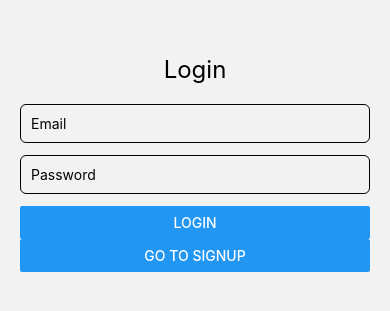
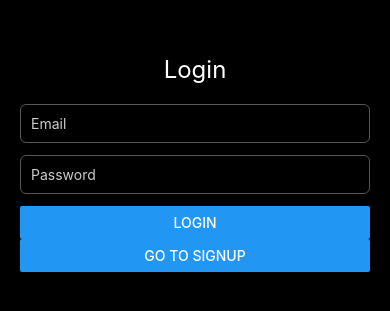
Before and after one commit to TUDublinBlanchBusinessIT/project-04arben-1, a React Native app: screen /Login in a window 390 px wide. Shown: the part 259-570 px from the top of the page. Built offline with nearby package versions, Linux system fonts and the light colour scheme.

Commit message:
Customised the backgrounds for every screen including login/signup. Did some more tweaks about the visibility of the words on the screen

```diff
--- a/screens/HomeScreen.js
+++ b/screens/HomeScreen.js
@@ -1,9 +1,18 @@
-import { View, Text } from 'react-native';
+import { View, Text, StyleSheet } from "react-native";
 
 export default function HomeScreen() {
   return (
-    <View>
+    <View style={styles.container}>
       <Text>Home Screen</Text>
     </View>
   );
 }
+
+const styles = StyleSheet.create({
+  container: {
+    flex: 1,
+    backgroundColor: "#26297dff",
+    justifyContent: "center",
+    alignItems: "center",
+  },
+});
--- a/screens/LoginScreen.js
+++ b/screens/LoginScreen.js
@@ -1,4 +1,3 @@
-
 import { View, Text, TextInput, Button, Alert, StyleSheet } from "react-native";
 import { useState } from "react";
 import { signInWithEmailAndPassword } from "firebase/auth";
@@ -11,7 +10,7 @@ export default function LoginScreen({ navigation }) {
   const handleLogin = () => {
     signInWithEmailAndPassword(auth, email, password)
       .then(() => {
-        // navigate to main app
+
         navigation.replace("MainApp");
       })
       .catch((error) => {
@@ -24,12 +23,14 @@ export default function LoginScreen({ navigation }) {
       <Text style={styles.title}>Login</Text>
       <TextInput
         placeholder="Email"
+        placeholderTextColor="#ccc"
         style={styles.input}
         value={email}
         onChangeText={setEmail}
       />
       <TextInput
         placeholder="Password"
+        placeholderTextColor="#ccc"
         style={styles.input}
         secureTextEntry
         value={password}
@@ -45,7 +46,24 @@ export default function LoginScreen({ navigation }) {
 }
 
 const styles = StyleSheet.create({
-  container: { flex: 1, justifyContent: "center", padding: 20 },
-  title: { fontSize: 24, marginBottom: 20, textAlign: "center" },
-  input: { borderWidth: 1, marginBottom: 12, padding: 10, borderRadius: 6 },
+  container: {
+    flex: 1,
+    justifyContent: "center",
+    padding: 20,
+    backgroundColor: "#000",
+  },
+  title: {
+    fontSize: 24,
+    marginBottom: 20,
+    textAlign: "center",
+    color: "#fff",
+  },
+  input: {
+    borderWidth: 1,
+    marginBottom: 12,
+    padding: 10,
+    borderRadius: 6,
+    borderColor: "#555",
+    color: "#fff",
+  },
 });
--- a/screens/MoviesScreen.js
+++ b/screens/MoviesScreen.js
@@ -1,9 +1,18 @@
-import { View, Text } from 'react-native';
+import { View, Text, StyleSheet } from "react-native";
 
 export default function MoviesScreen() {
   return (
-    <View>
+    <View style={styles.container}>
       <Text>Movies Screen</Text>
     </View>
   );
 }
+
+const styles = StyleSheet.create({
+  container: {
+    flex: 1,
+    backgroundColor: "#ecf0f1",
+    justifyContent: "center",
+    alignItems: "center",
+  },
+});
--- a/screens/ProfileScreen.js
+++ b/screens/ProfileScreen.js
@@ -1,9 +1,18 @@
-import { View, Text } from 'react-native';
+import { View, Text, StyleSheet } from "react-native";
 
 export default function ProfileScreen() {
   return (
-    <View>
-      <Text></Text>
+    <View style={styles.container}>
+      <Text>Profile Screen</Text>
     </View>
   );
 }
+
+const styles = StyleSheet.create({
+  container: {
+    flex: 1,
+    backgroundColor: "#ecf0f1",
+    justifyContent: "center",
+    alignItems: "center",
+  },
+});
--- a/screens/RewardsScreen.js
+++ b/screens/RewardsScreen.js
@@ -1,9 +1,18 @@
-import { View, Text } from 'react-native';
+import { View, Text, StyleSheet } from "react-native";
 
 export default function RewardsScreen() {
   return (
-    <View>
+    <View style={styles.container}>
       <Text>Rewards Screen</Text>
     </View>
   );
 }
+
+const styles = StyleSheet.create({
+  container: {
+    flex: 1,
+    backgroundColor: "#ecf0f1",
+    justifyContent: "center",
+    alignItems: "center",
+  },
+});
--- a/screens/ScanScreen.js
+++ b/screens/ScanScreen.js
@@ -1,9 +1,18 @@
-import { View, Text } from 'react-native';
+import { View, Text, StyleSheet } from "react-native";
 
 export default function ScanScreen() {
   return (
-    <View>
-      <Text>Scan Screenggggggggggggggggggggggggggggggggggggggggggggggggggggggggggggggggggggggggggggggggggggggggggggggggggggggggggggggggggggggggggggggggggggggggggggggggggggggggggggggggggggg</Text>
+    <View style={styles.container}>
+      <Text>Scan Screen</Text>
     </View>
   );
 }
+
+const styles = StyleSheet.create({
+  container: {
+    flex: 1,
+    backgroundColor: "#ecf0f1",
+    justifyContent: "center",
+    alignItems: "center",
+  },
+});
--- a/screens/SignupScreen.js
+++ b/screens/SignupScreen.js
@@ -1,4 +1,3 @@
-
 import { View, Text, TextInput, Button, Alert, StyleSheet } from "react-native";
 import { useState } from "react";
 import { createUserWithEmailAndPassword } from "firebase/auth";
@@ -23,12 +22,14 @@ export default function SignupScreen({ navigation }) {
       <Text style={styles.title}>Signup</Text>
       <TextInput
         placeholder="Email"
+        placeholderTextColor="#ccc"
         style={styles.input}
         value={email}
         onChangeText={setEmail}
       />
       <TextInput
         placeholder="Password"
+        placeholderTextColor="#ccc"
         style={styles.input}
         secureTextEntry
         value={password}
@@ -44,7 +45,24 @@ export default function SignupScreen({ navigation }) {
 }
 
 const styles = StyleSheet.create({
-  container: { flex: 1, justifyContent: "center", padding: 20 },
-  title: { fontSize: 24, marginBottom: 20, textAlign: "center" },
-  input: { borderWidth: 1, marginBottom: 12, padding: 10, borderRadius: 6 },
+  container: {
+    flex: 1,
+    justifyContent: "center",
+    padding: 20,
+    backgroundColor: "#000",
+  },
+  title: {
+    fontSize: 24,
+    marginBottom: 20,
+    textAlign: "center",
+    color: "#fff",
+  },
+  input: {
+    borderWidth: 1,
+    marginBottom: 12,
+    padding: 10,
+    borderRadius: 6,
+    borderColor: "#555",
+    color: "#fff",
+  },
 });
```
